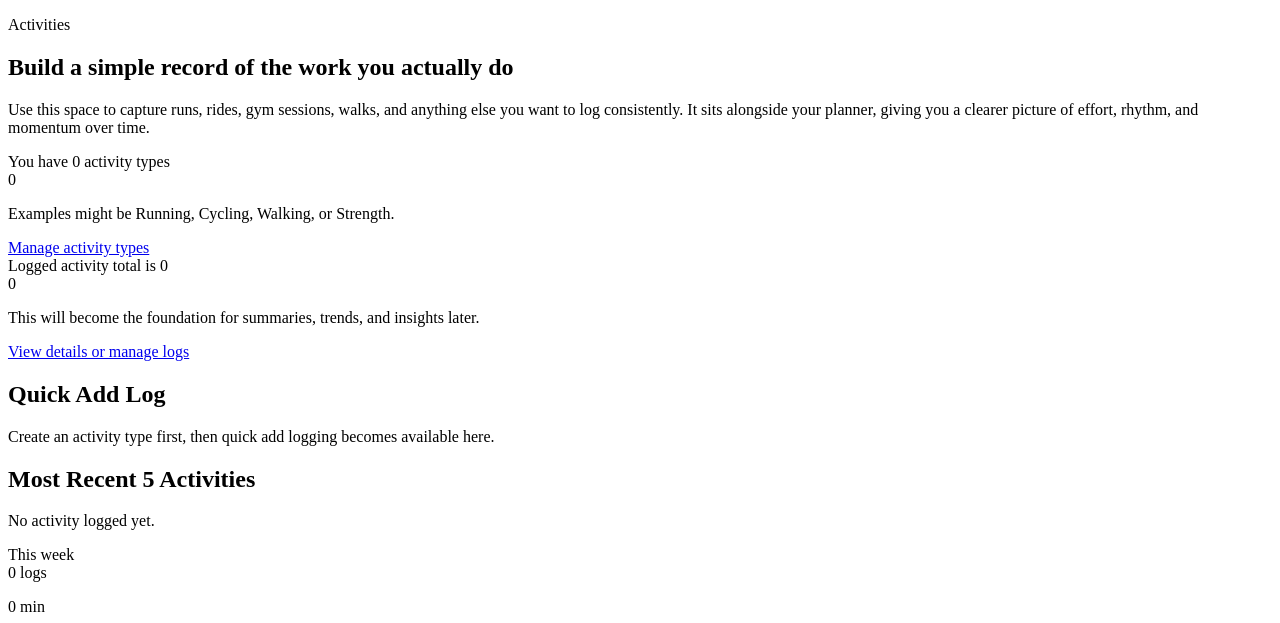
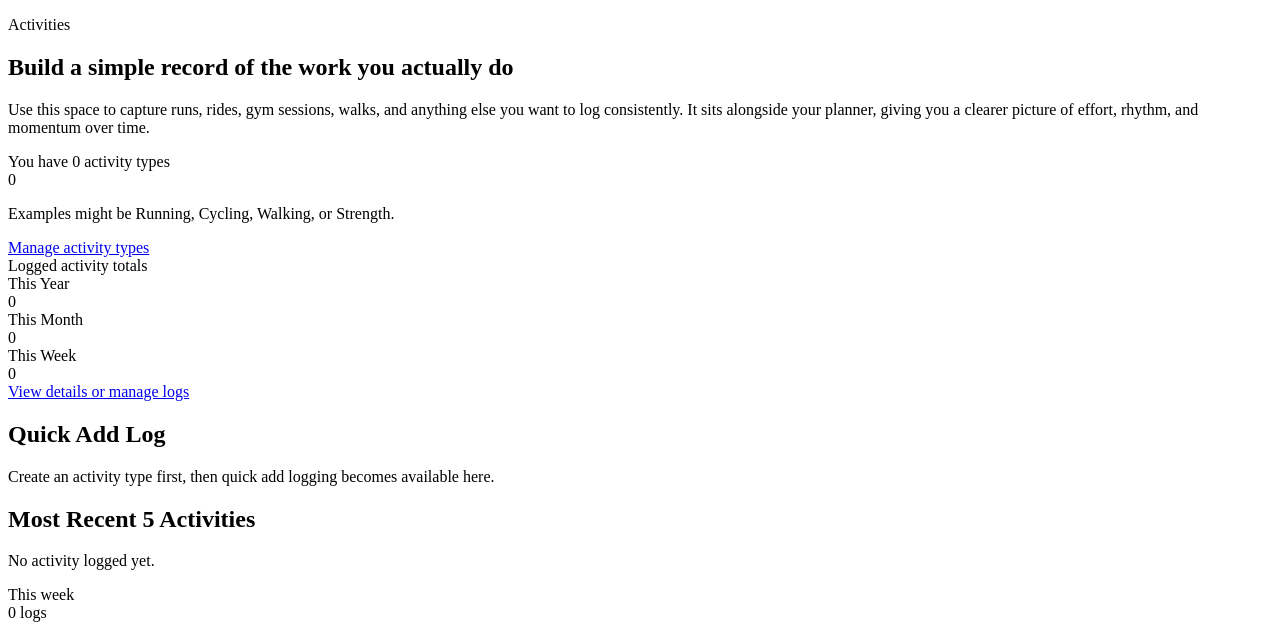
Before and after one commit to colinleroux/newMilestones, a Flask app: page /activities/ in a window 1280 px wide. Shown: the part 44-667 px from the top of the page. Run offline with Flask 3, Linux system fonts and the light colour scheme; the visitor is signed in with stand-in values (Sample User, id 1); data that the repository does not hold is empty.

Commit message:
Show weekly monthly and yearly activity totals

```diff
--- a/deeds/activities/routes.py
+++ b/deeds/activities/routes.py
@@ -103,6 +103,8 @@ def index():
     )
     week_start, week_end = current_week_range()
     month_start, month_end = current_month_range()
+    year_start = date.today().replace(month=1, day=1)
+    year_end = date.today().replace(month=12, day=31)
     current_week_logs = ActivityLog.query.filter(
         ActivityLog.user_id == current_user.id,
         ActivityLog.logged_at >= datetime.combine(week_start, time.min),
@@ -113,8 +115,14 @@ def index():
         ActivityLog.logged_at >= datetime.combine(month_start, time.min),
         ActivityLog.logged_at < datetime.combine(month_end + timedelta(days=1), time.min),
     ).all()
+    current_year_logs = ActivityLog.query.filter(
+        ActivityLog.user_id == current_user.id,
+        ActivityLog.logged_at >= datetime.combine(year_start, time.min),
+        ActivityLog.logged_at < datetime.combine(year_end + timedelta(days=1), time.min),
+    ).all()
     current_week_summary = summarize_logs(current_week_logs)
     current_month_summary = summarize_logs(current_month_logs)
+    current_year_summary = summarize_logs(current_year_logs)
 
     return render_template(
         "activities/index.html",
@@ -127,6 +135,7 @@ def index():
         latest_log=latest_log,
         current_week_summary=current_week_summary,
         current_month_summary=current_month_summary,
+        current_year_summary=current_year_summary,
         format_duration=format_duration,
         format_distance=format_distance,
         format_weight=format_weight,
--- a/deeds/templates/activities/index.html
+++ b/deeds/templates/activities/index.html
@@ -21,9 +21,21 @@
     </div>
 
     <div class="rounded-2xl border border-orange-100 bg-white p-6 shadow-sm">
-      <div class="text-sm font-medium text-orange-700">Logged activity total is {{ activity_log_count }}</div>
-      <div class="mt-2 text-4xl font-bold text-slate-900">{{ activity_log_count }}</div>
-      <p class="mt-3 text-sm text-slate-600">This will become the foundation for summaries, trends, and insights later.</p>
+      <div class="text-sm font-medium text-orange-700">Logged activity totals</div>
+      <div class="mt-4 grid gap-3 sm:grid-cols-3">
+        <div class="rounded-2xl bg-orange-50 px-4 py-3">
+          <div class="text-xs font-semibold uppercase tracking-wide text-orange-700">This Year</div>
+          <div class="mt-1 text-2xl font-bold text-slate-900">{{ current_year_summary.count }}</div>
+        </div>
+        <div class="rounded-2xl bg-orange-50 px-4 py-3">
+          <div class="text-xs font-semibold uppercase tracking-wide text-orange-700">This Month</div>
+          <div class="mt-1 text-2xl font-bold text-slate-900">{{ current_month_summary.count }}</div>
+        </div>
+        <div class="rounded-2xl bg-orange-50 px-4 py-3">
+          <div class="text-xs font-semibold uppercase tracking-wide text-orange-700">This Week</div>
+          <div class="mt-1 text-2xl font-bold text-slate-900">{{ current_week_summary.count }}</div>
+        </div>
+      </div>
       <a href="{{ url_for('activities.activity_logs') }}" class="mt-4 inline-flex rounded-full border border-orange-200 bg-white px-5 py-3 text-sm font-semibold text-slate-700 transition hover:bg-orange-50">
         View details or manage logs
       </a>
```
